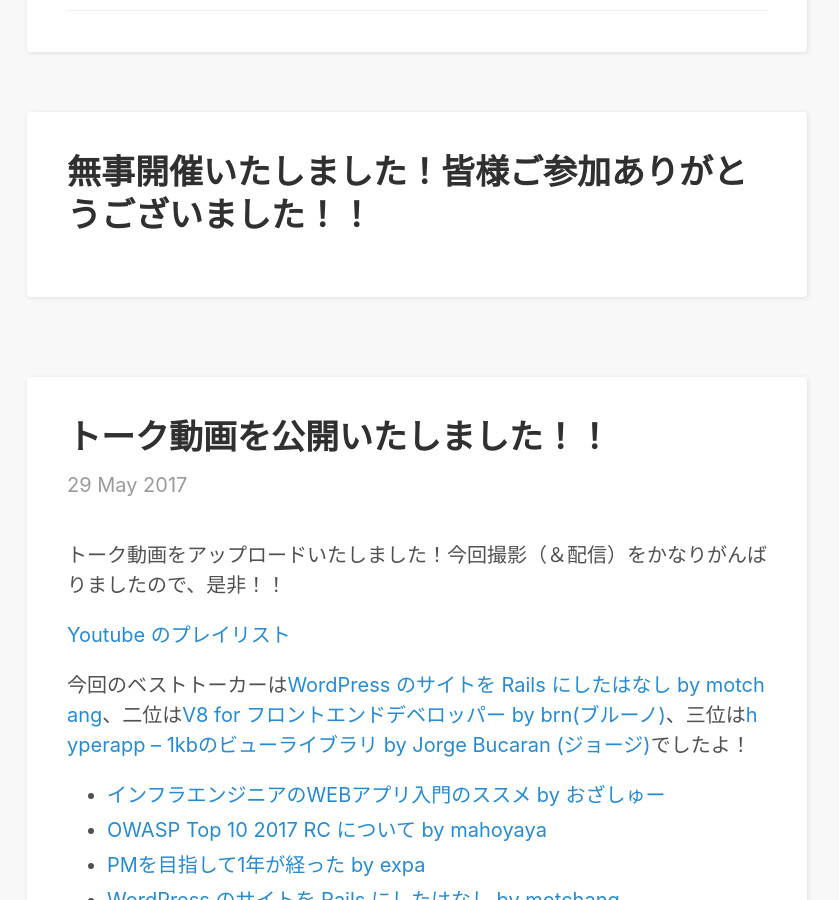
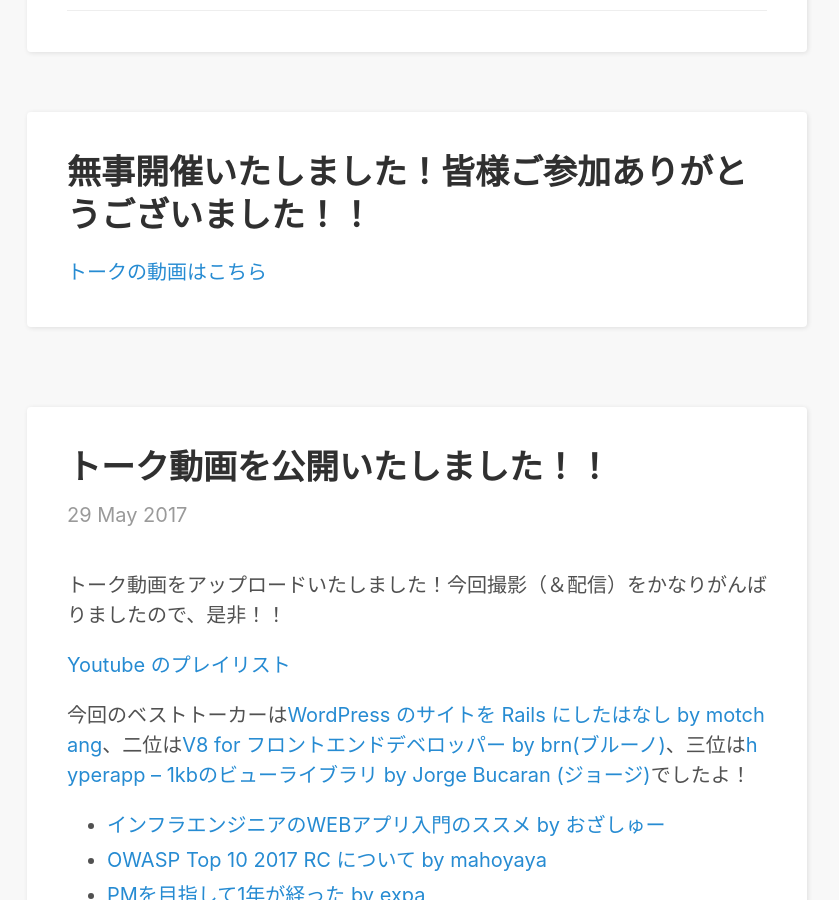
Before and after one commit to uzulla/y8-2017-spring, a Jekyll site: the page built from index.html, in a window 1280 px wide and 900 px high, scrolled down 505 px. Shown: the whole window, without its empty margins (223-1062 px from the left). Built offline with Jekyll 4.4.1, drawn with Linux system fonts in a browser that asks for light colours; the list of posts is cut into pages by our own code; comment, search, counter and statistics services are not loaded.

Commit message:
add link to index.html

```diff
--- a/index.html
+++ b/index.html
@@ -9,6 +9,9 @@ title: Home
     <h1 class="post-title">
       無事開催いたしました！皆様ご参加ありがとうございました！！
     </h1>
+
+    <a href="http://y8-2017-spring.hachiojipm.org/2017/05/29/youtube/">トークの動画はこちら</a><br>
+
   </article>
   {% endif %}
 </div>
```
